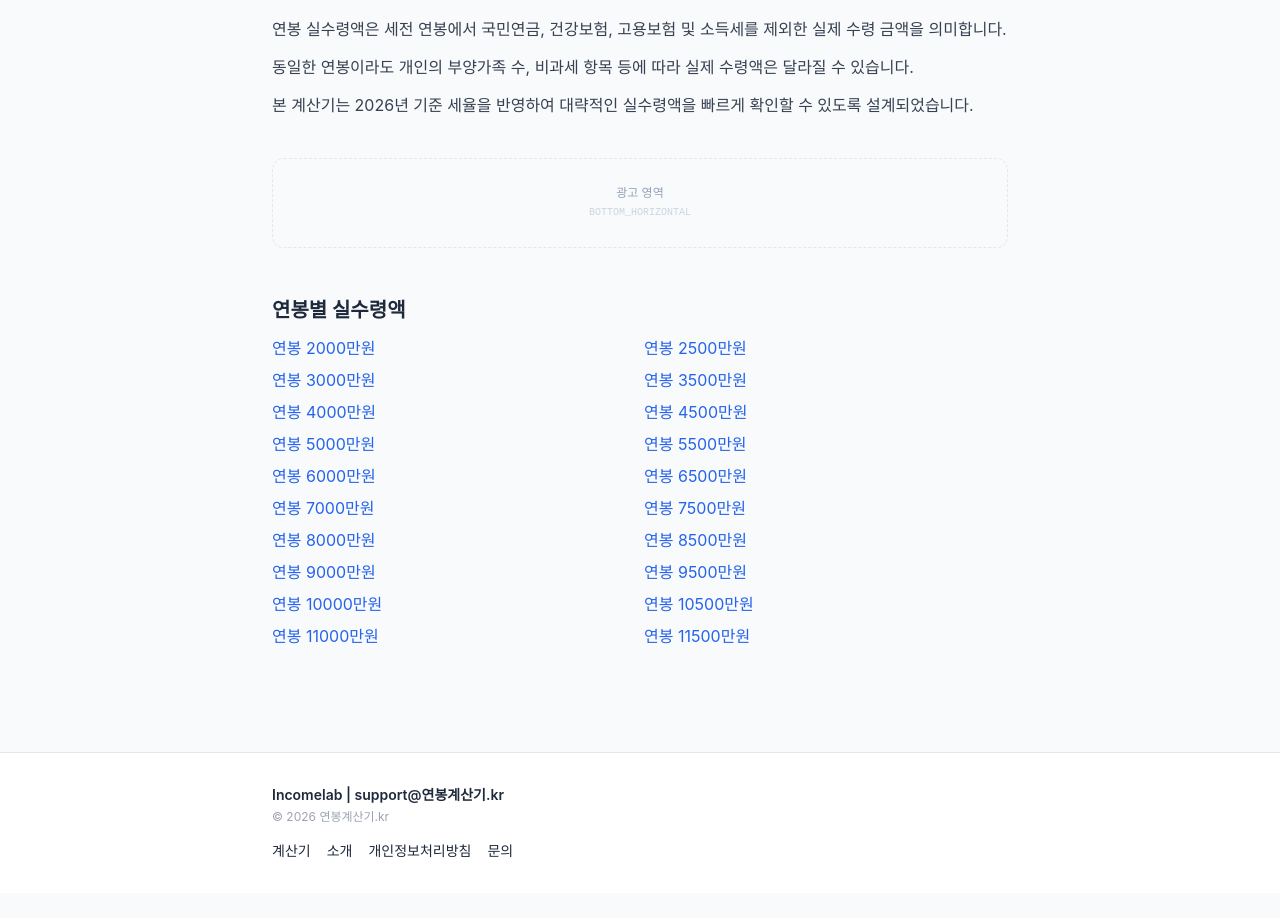
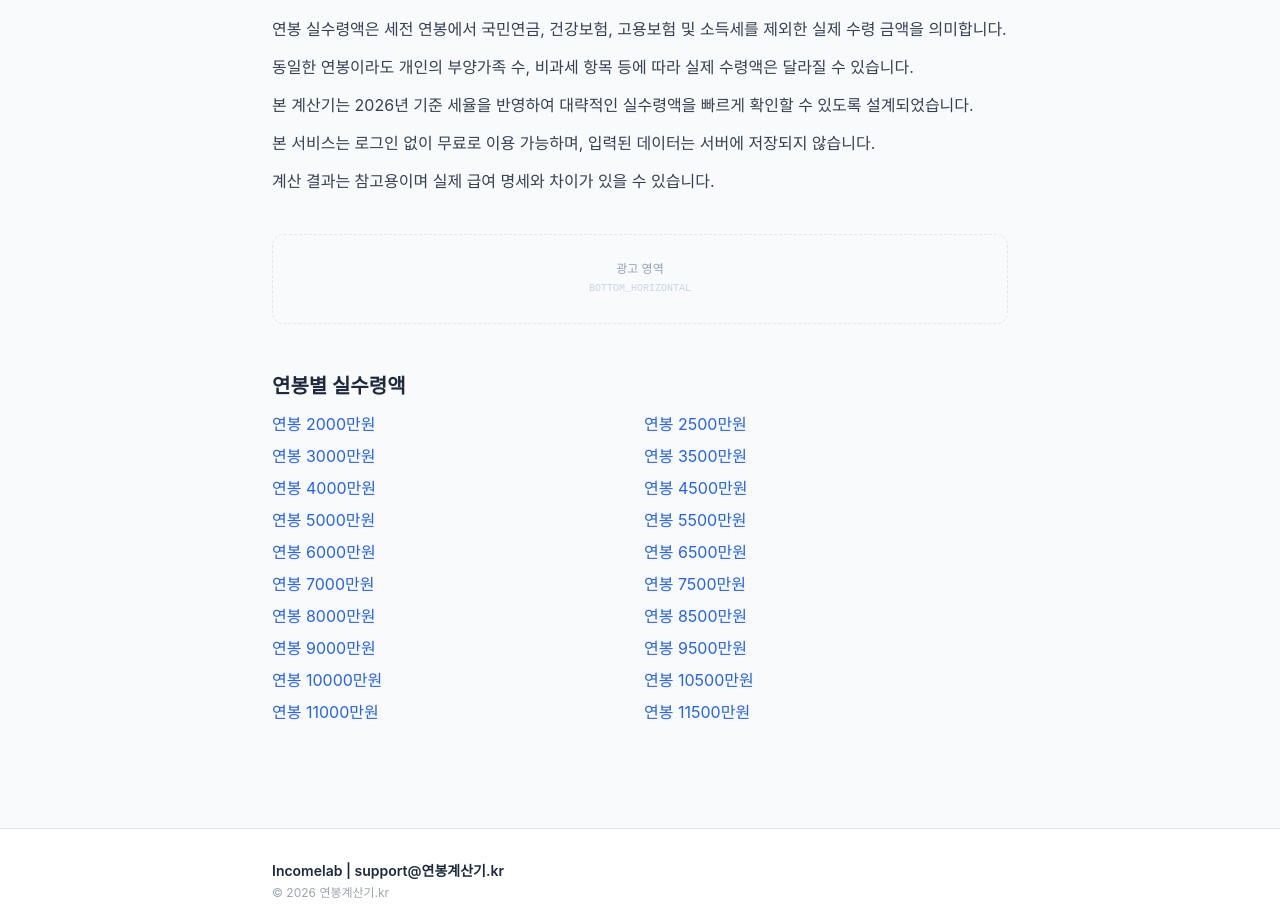
Before and after one commit to YG-coder/salary-calculator, a Next.js app: page / in a window 1280 px wide. Shown: the part 3641-4559 px from the top of the page. Before the commit the page ends 4534 px from the top, so only its background shows below. Built offline with nearby package versions, Linux system fonts and the light colour scheme; a web font is replaced by a local one.

Commit message:
feat: 메인페이지 SEO 및 애드센스 승인 최적화

```diff
--- a/src/app/page.tsx
+++ b/src/app/page.tsx
@@ -1,14 +1,23 @@
+/**
+ * src/app/page.tsx
+ * 메인 페이지 (애드센스 승인 + SEO 최적화 최종 버전)
+ */
+
 import type { Metadata } from "next";
+import Script from "next/script";
+import Link from "next/link";
+
 import AdSlot from "@/components/ui/AdSlot";
 import CalculatorForm from "@/components/calculator/CalculatorForm";
 import ContentSection from "@/components/calculator/ContentSection";
 import FaqSection from "@/components/calculator/FaqSection";
+
 import { SITE_NAME, TAX_YEAR } from "@/lib/constants";
 import { buildWebAppJsonLd, buildFaqJsonLd } from "@/lib/jsonld";
 
 export const metadata: Metadata = {
   title: `연봉 실수령액 계산기 ${TAX_YEAR} | ${SITE_NAME}`,
-  description: `${TAX_YEAR}년 기준 연봉 실수령액을 바로 계산하세요.`,
+  description: `${TAX_YEAR}년 기준 연봉 실수령액을 빠르게 계산하세요. 4대보험 및 소득세 자동 반영.`,
 };
 
 export default function Home() {
@@ -17,16 +26,21 @@ export default function Home() {
 
   return (
       <>
-        <script
+        {/* 🔥 구조화 데이터 (SEO 핵심) */}
+        <Script
+            id="webapp-jsonld"
             type="application/ld+json"
             dangerouslySetInnerHTML={{ __html: JSON.stringify(webAppJsonLd) }}
         />
-        <script
+        <Script
+            id="faq-jsonld"
             type="application/ld+json"
             dangerouslySetInnerHTML={{ __html: JSON.stringify(faqJsonLd) }}
         />
 
         <main className="flex-1 max-w-3xl mx-auto px-4 py-10">
+
+          {/* 타이틀 */}
           <h1 className="text-3xl font-bold mb-4">
             연봉 실수령액 계산기
           </h1>
@@ -35,46 +49,64 @@ export default function Home() {
             {TAX_YEAR}년 기준 · 4대보험 + 소득세 자동 계산
           </p>
 
+          {/* 광고 영역 */}
           <AdSlot slotId="TOP_HORIZONTAL" format="horizontal" />
 
+          {/* 계산기 */}
           <div className="mt-6">
             <CalculatorForm />
           </div>
 
+          {/* 광고 */}
           <div className="mt-10">
             <AdSlot slotId="MID_RECTANGLE" format="rectangle" />
           </div>
 
+          {/* 설명 콘텐츠 */}
           <div className="mt-10">
             <ContentSection />
           </div>
 
+          {/* FAQ */}
           <div className="mt-10">
             <FaqSection />
           </div>
 
-          {/* 🔥 애드센스 승인용 콘텐츠 */}
+          {/* 🔥 애드센스 승인용 텍스트 (중요) */}
           <section className="mt-10 text-gray-700 leading-relaxed space-y-3">
             <h2 className="text-lg font-bold">연봉 실수령액이란?</h2>
 
             <p>
-              연봉 실수령액은 세전 연봉에서 국민연금, 건강보험, 고용보험 및 소득세를 제외한 실제 수령 금액을 의미합니다.
+              연봉 실수령액은 세전 연봉에서 국민연금, 건강보험,
+              고용보험 및 소득세를 제외한 실제 수령 금액을 의미합니다.
             </p>
 
             <p>
-              동일한 연봉이라도 개인의 부양가족 수, 비과세 항목 등에 따라 실제 수령액은 달라질 수 있습니다.
+              동일한 연봉이라도 개인의 부양가족 수, 비과세 항목 등에 따라
+              실제 수령액은 달라질 수 있습니다.
             </p>
 
             <p>
-              본 계산기는 {TAX_YEAR}년 기준 세율을 반영하여 대략적인 실수령액을 빠르게 확인할 수 있도록 설계되었습니다.
+              본 계산기는 {TAX_YEAR}년 기준 세율을 반영하여
+              대략적인 실수령액을 빠르게 확인할 수 있도록 설계되었습니다.
+            </p>
+
+            <p>
+              본 서비스는 로그인 없이 무료로 이용 가능하며,
+              입력된 데이터는 서버에 저장되지 않습니다.
+            </p>
+
+            <p>
+              계산 결과는 참고용이며 실제 급여 명세와 차이가 있을 수 있습니다.
             </p>
           </section>
 
+          {/* 광고 */}
           <div className="mt-10">
             <AdSlot slotId="BOTTOM_HORIZONTAL" format="horizontal" />
           </div>
 
-          {/* 🔥 SEO 내부 링크 (자동 생성) */}
+          {/* 🔥 내부 링크 (SEO 핵심) */}
           <div className="mt-12">
             <h2 className="text-xl font-bold mb-3">
               연봉별 실수령액
@@ -85,12 +117,15 @@ export default function Home() {
                 const val = 2000 + i * 500;
                 return (
                     <li key={val}>
-                      <a href={`/salary/${val}`}>연봉 {val}만원</a>
+                      <Link href={`/salary/${val}`}>
+                        연봉 {val}만원
+                      </Link>
                     </li>
                 );
               })}
             </ul>
           </div>
+
         </main>
       </>
   );
```
